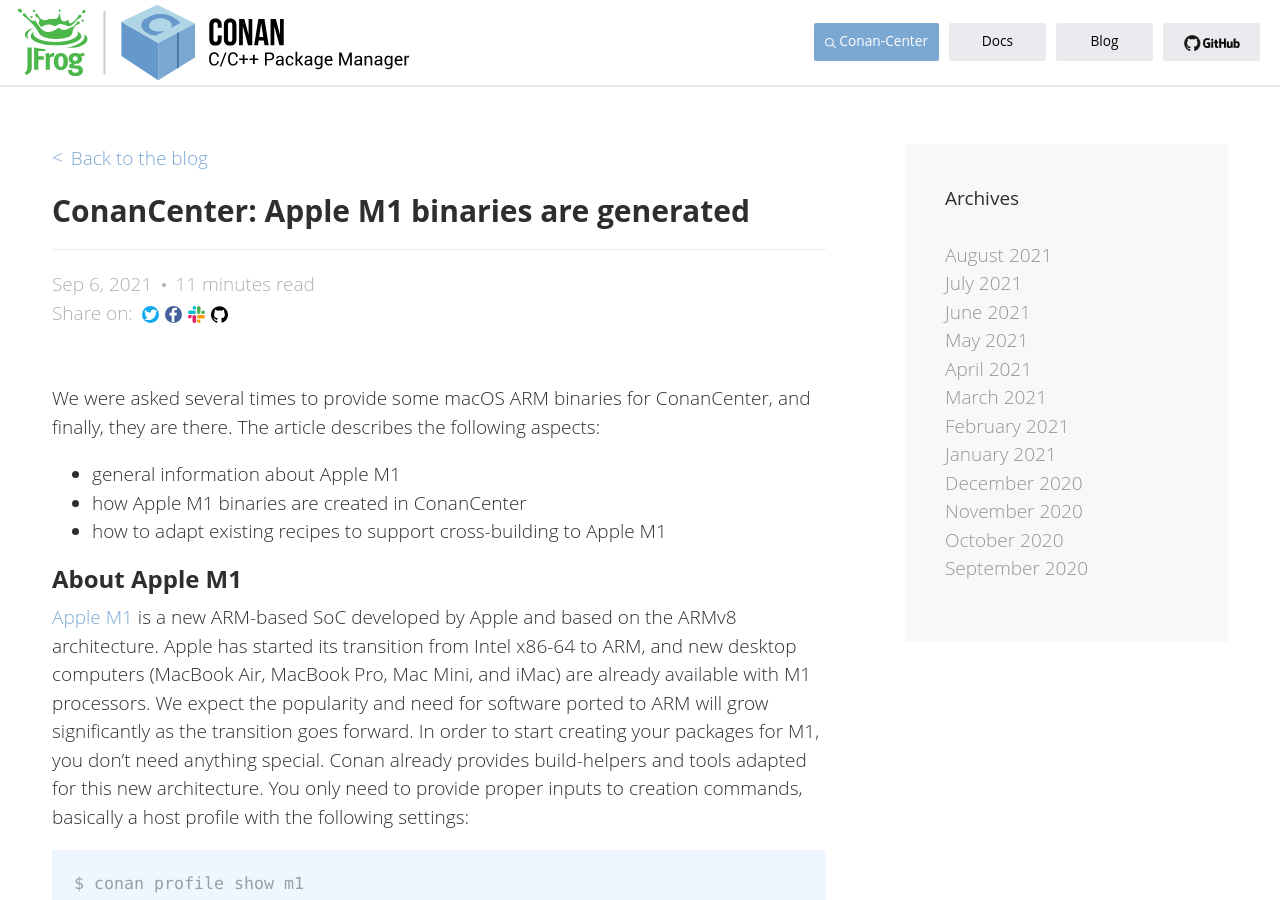
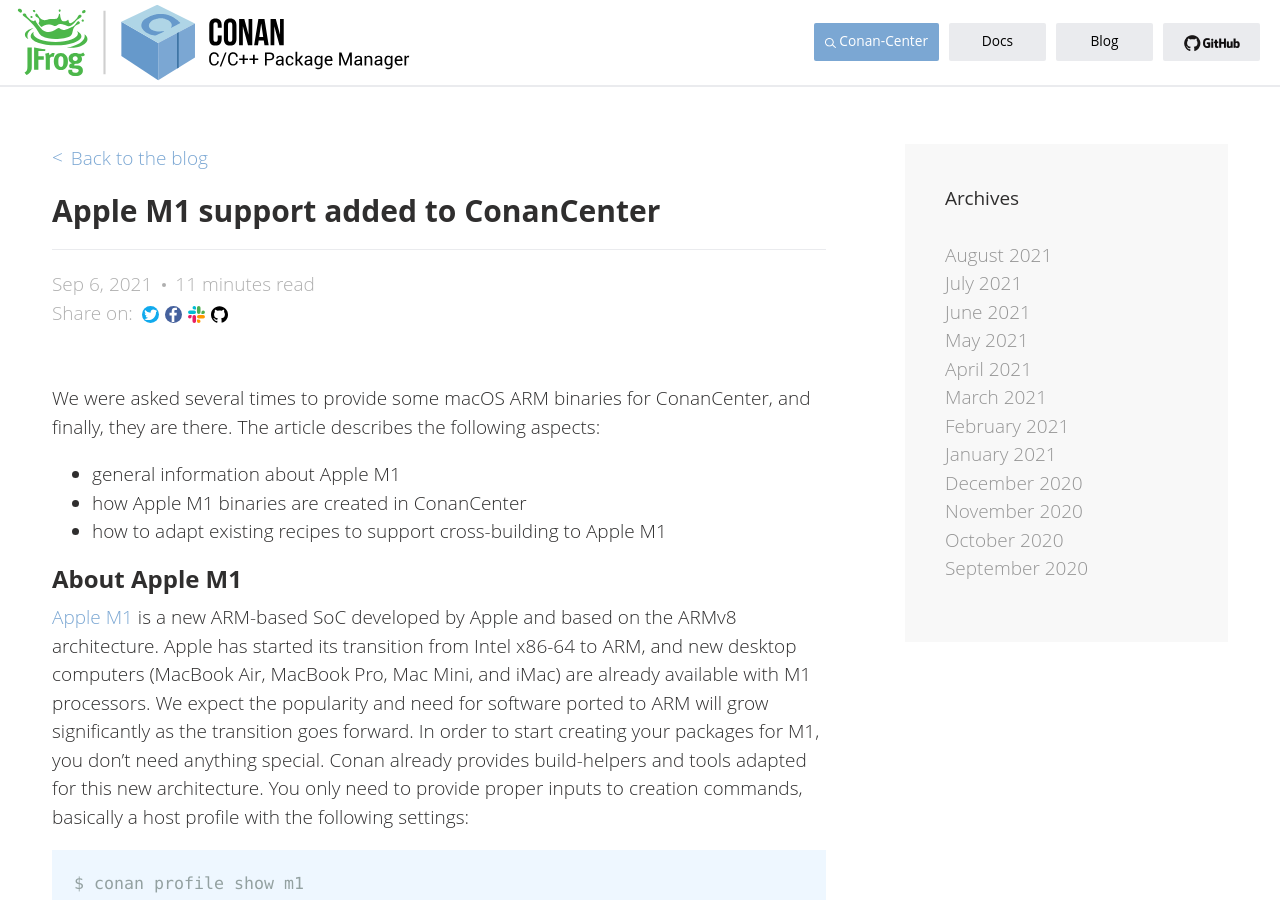
Before and after one commit to conan-io/conan-io.github.io, a Jekyll site: the page built from _posts/2021-09-06-m1.markdown, in a window 1280 px wide and 900 px high. Built offline with Jekyll 4.4.1, drawn with Linux system fonts in a browser that asks for light colours; comment, search, counter and statistics services are not loaded.

Commit message:
Update _posts/2021-09-06-m1.markdown

```diff
--- a/_posts/2021-09-06-m1.markdown
+++ b/_posts/2021-09-06-m1.markdown
@@ -1,7 +1,7 @@
 ---
 layout: post
 comments: false
-title: "ConanCenter: Apple M1 binaries are generated"
+title: "Apple M1 support added to ConanCenter"
 meta_title: "ConanCenter: Apple M1 binaries are generated"
 description: "general information about Apple M1 and its implications on ConanCenter"
 meta_description: "general information about Apple M1 and its implications on ConanCenter"
```
